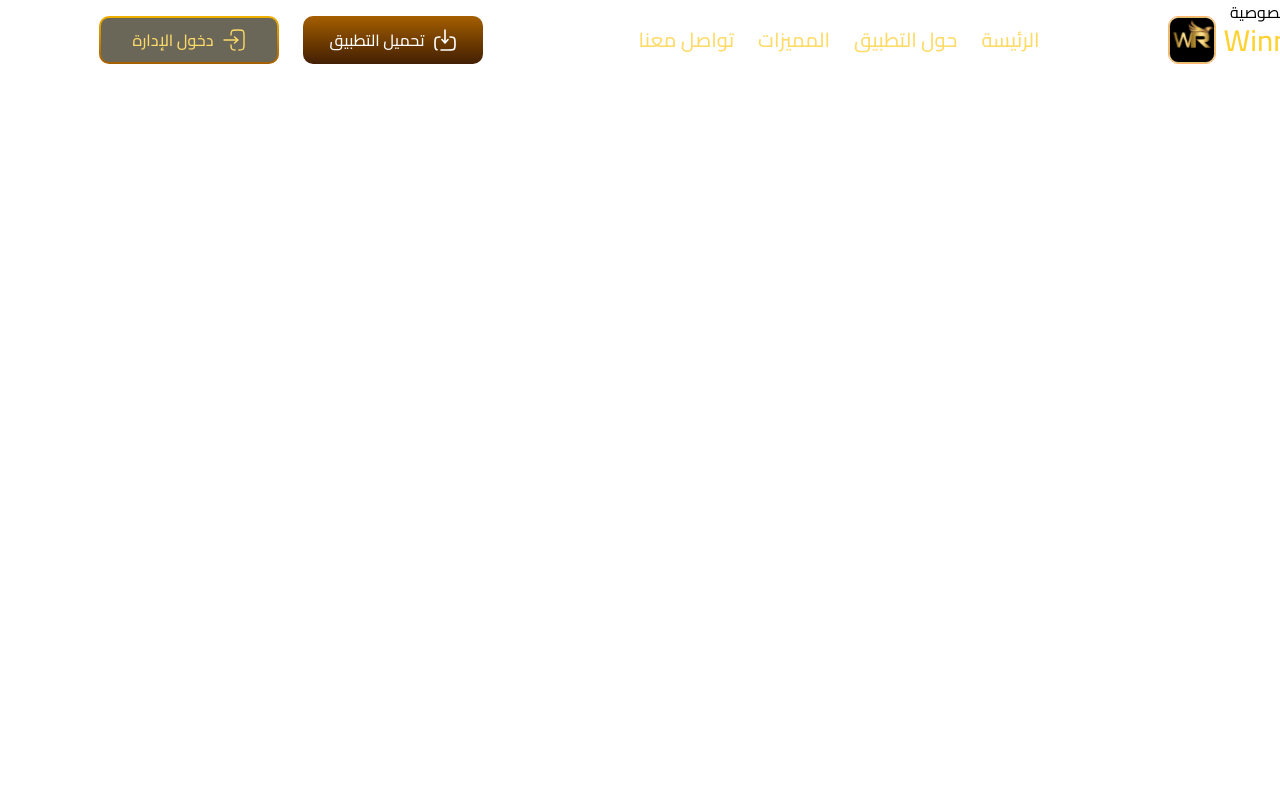
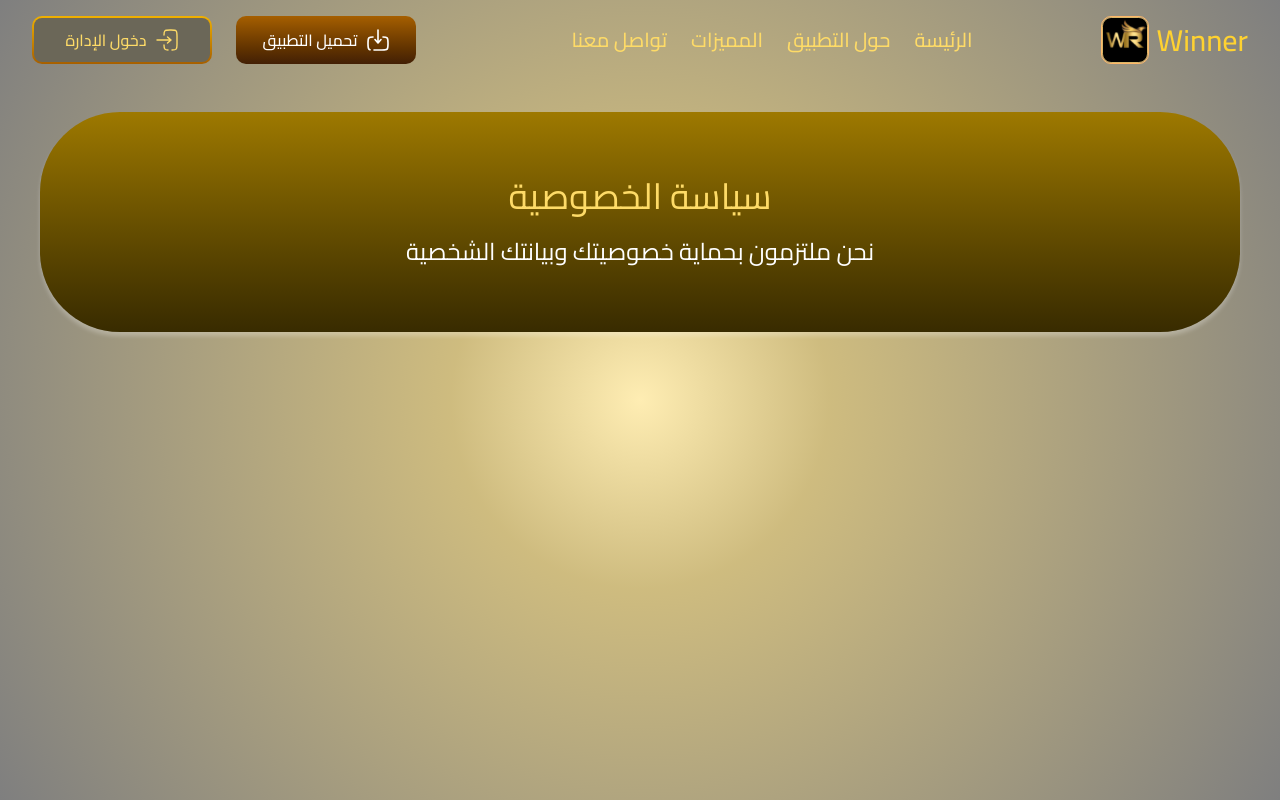
Before and after one commit to odaibishr/winner-app, a React (Vite) app: page /privacy-policy in a window 1280 px wide. Built offline with nearby package versions, Linux system fonts and the light colour scheme.

Commit message:
added SectionHeader component

```diff
--- a/src/components/Footer.jsx
+++ b/src/components/Footer.jsx
@@ -3,7 +3,7 @@ import { Link } from "react-router-dom";
 const Footer = () => {
 	return (
 		<section className=" py-20 container flex items-center justify-center">
-			<div className="w-full md:h-96 flex flex-col justify-between  py-20 md:pt-30 md:px-20 px-10 bg-linear-to-b from-[#9E7900] to-[#382B00] rounded-[40px]  shadow-[0px_4px_4px_0px_rgba(255,255,255,0.25)]">
+			<div className="w-full md:h-96 flex flex-col justify-between  py-20 md:pt-30 md:px-20 px-10 green-gradient rounded-[40px]">
 				<div className="w-full h-full text-center md:text-right flex flex-col md:flex-row gap-10 md:gap-0">
 					<div className="flex flex-col items-center md:items-start">
 						<Link
--- /dev/null
+++ b/src/components/SectionHeader.jsx
@@ -0,0 +1,10 @@
+const SectionHeader = ({ title, description }) => {
+	return (
+		<div className="md:h-[220px] h-[150px] flex text-center flex-col gap-5 items-center rounded-[80px] justify-center green-gradient ">
+			<h2 className="text-primary text-4xl max-sm:text-2xl">{title}</h2>
+			<p className="text-white text-2xl max-sm:text-lg">{description}</p>
+		</div>
+	);
+};
+
+export default SectionHeader;
--- a/src/index.css
+++ b/src/index.css
@@ -65,4 +65,8 @@ html {
 	.bg-gradient {
 		@apply bg-[radial-gradient(circle,rgba(254,219,103,0.5)_0%,rgba(158,121,0,0.5)_25%,rgba(0,0,0,0.5)_100%)];
 	}
+
+	.green-gradient {
+		@apply bg-linear-to-b from-[#9E7900] to-[#382B00] shadow-[0px_4px_4px_0px_rgba(255,255,255,0.25)];
+	}
 }
--- a/src/pages/PrivacyPolicy.jsx
+++ b/src/pages/PrivacyPolicy.jsx
@@ -1,7 +1,14 @@
+import SectionHeader from "../components/SectionHeader";
+
 const PrivacyPolicy = () => {
 	return (
-		<div>
-			<h1>سياسة الخصوصية</h1>
+		<div className="relative h-screen w-full bg-gradient pt-30 md:pt-28 pb-20 md:pb-10 overflow-hidden">
+			<section className="px-10">
+				<SectionHeader
+					title="سياسة الخصوصية"
+					description="نحن ملتزمون بحماية خصوصيتك وبيانتك الشخصية"
+				/>
+			</section>
 		</div>
 	);
 };
```
